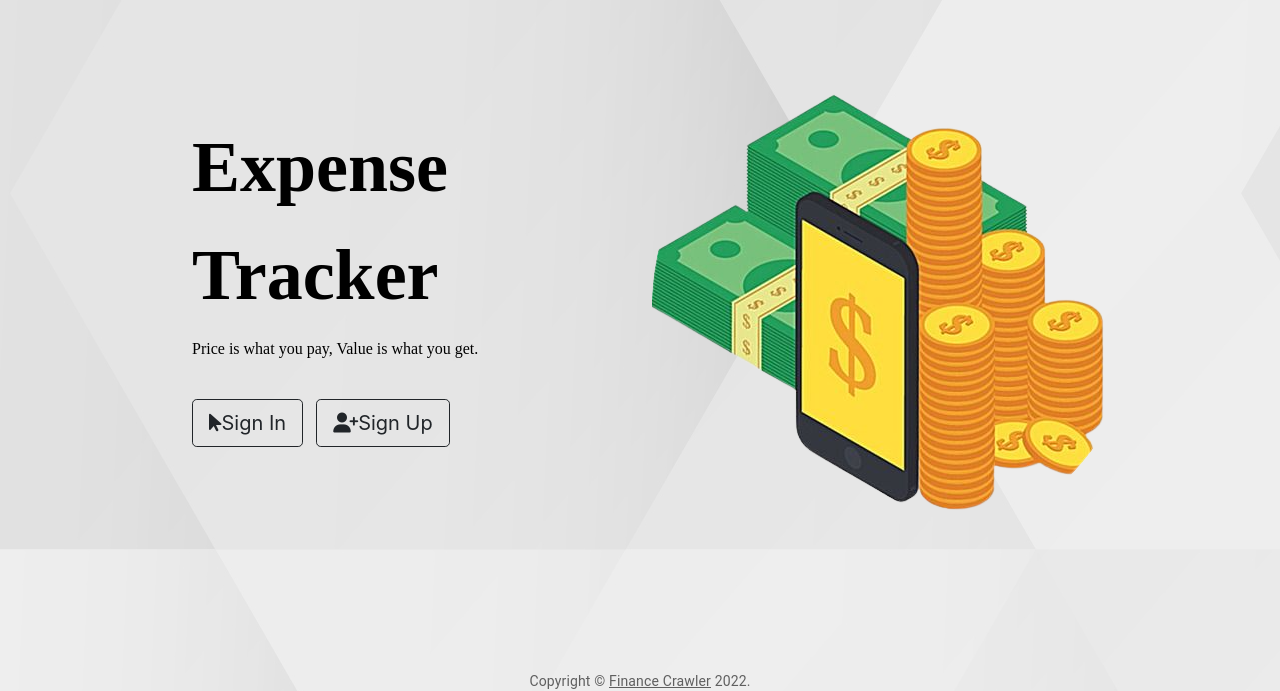
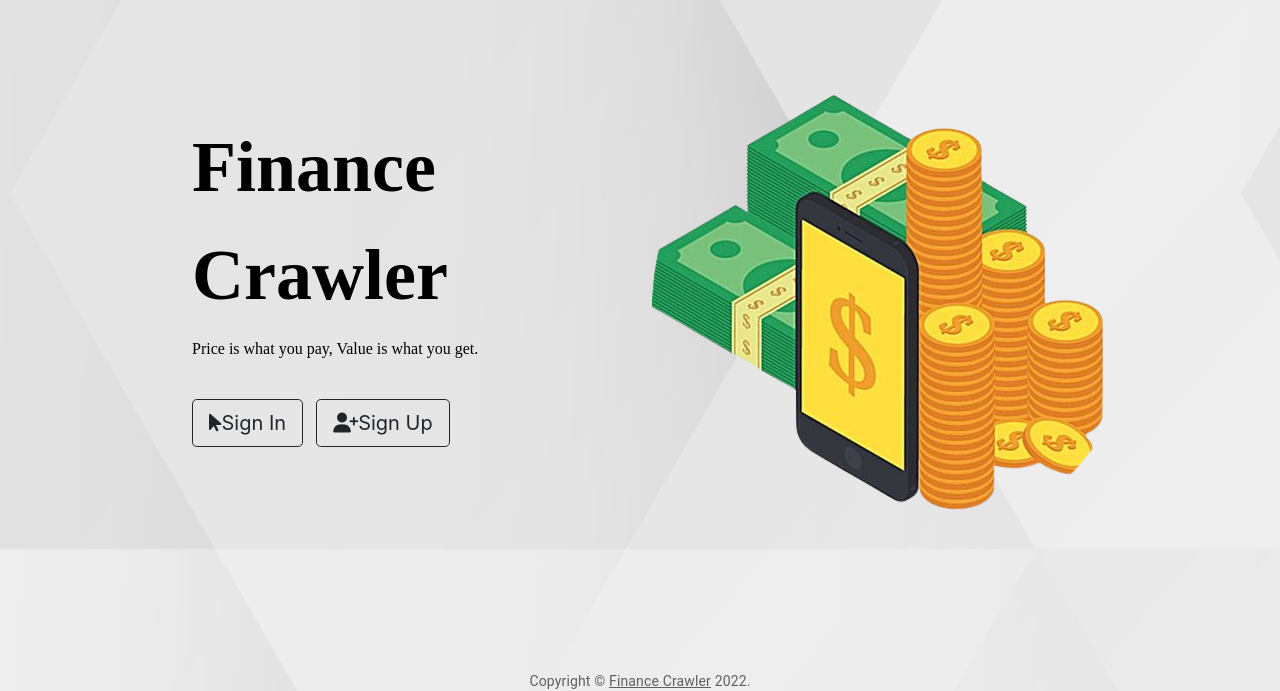
Before and after one commit to mr-nerdster/finance_crawler_frontend, a React (Create React App) app: page / in a window 1280 px wide. Shown: the part 143-834 px from the top of the page. Built offline with nearby package versions, Linux system fonts and the light colour scheme.

Commit message:
Update Home.jsx

```diff
--- a/src/pages/Home.jsx
+++ b/src/pages/Home.jsx
@@ -27,7 +27,7 @@ function Home() {
         {/* <!-- Title --> */}
         <div className="row">
           <div className="col-lg-6">
-            <h1 className="title-heading">Expense Tracker</h1>
+            <h1 className="title-heading">Finance Crawler</h1>
             <p>Price is what you pay, Value is what you get.</p>
 
             <a
```
